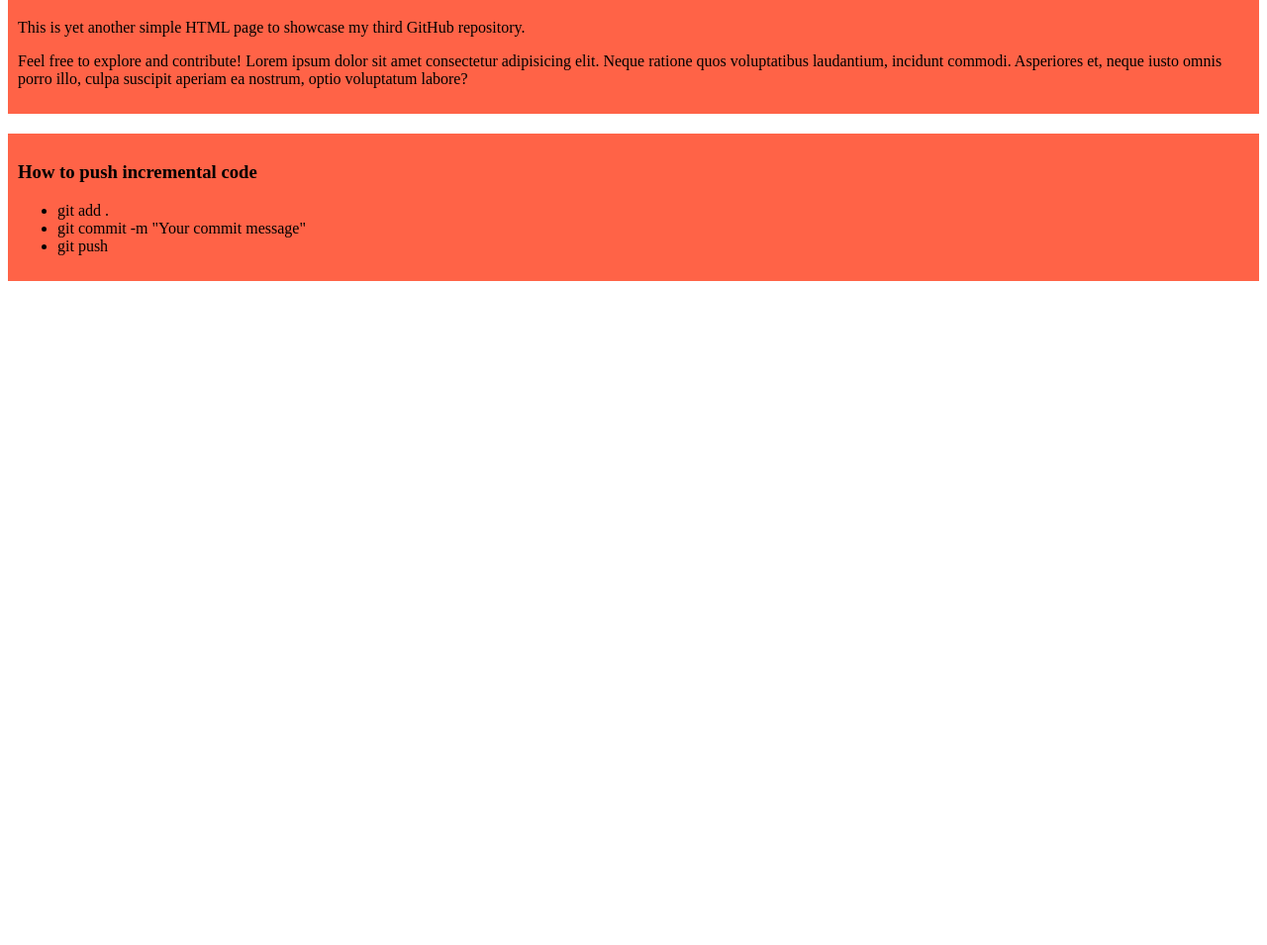
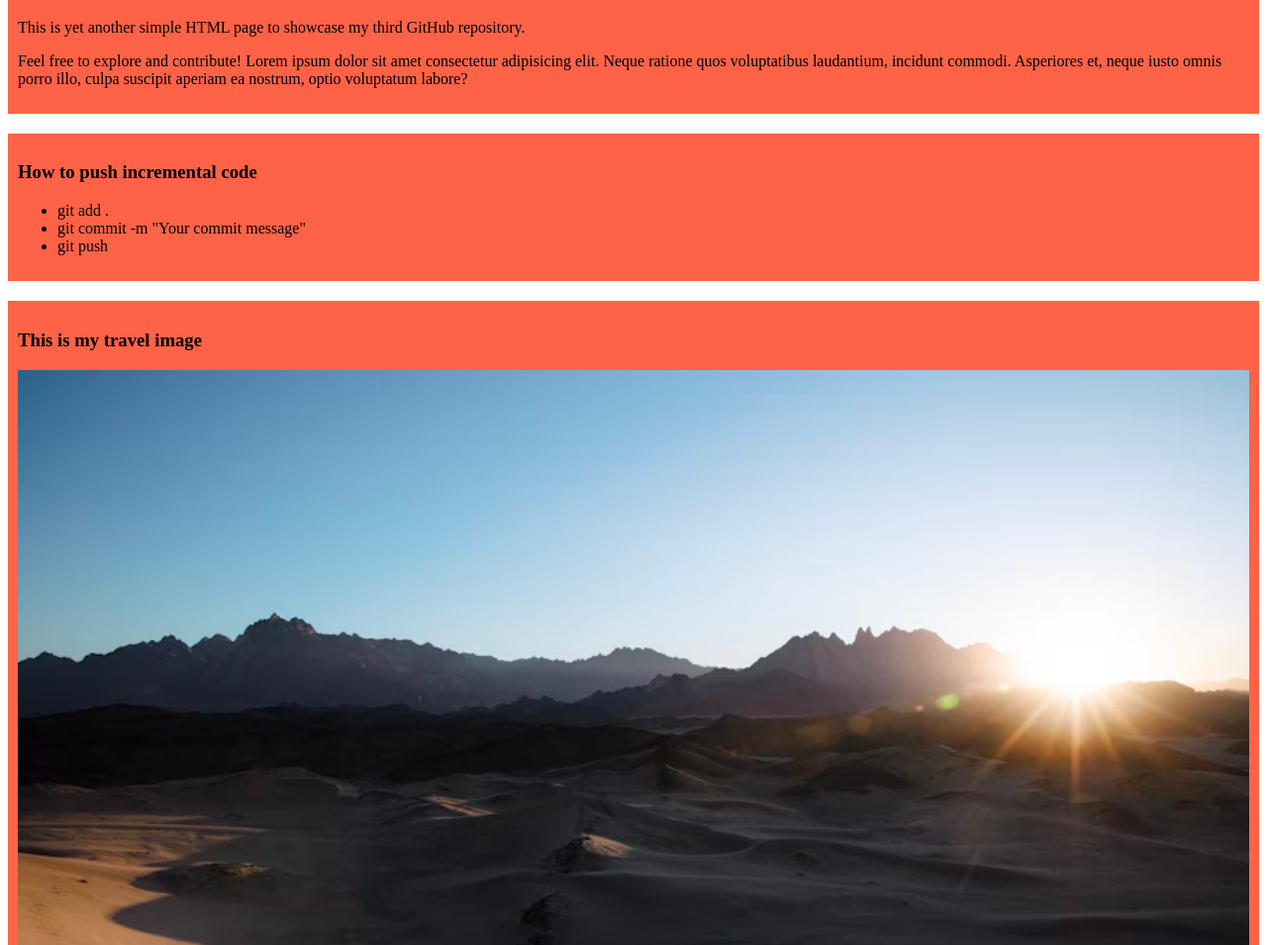
Before and after one commit to MD-ELIUS/my-first-github-repo, a plain HTML site: page index.html in a window 1280 px wide. Shown: the part 503-1458 px from the top of the page at 99% size. Before the commit the page ends 800 px from the top, so only its background shows below. Drawn offline with Linux system fonts and the light colour scheme.

Commit message:
added a image

```diff
--- a/index.html
+++ b/index.html
@@ -46,5 +46,11 @@
             <li>git push </li>
         </ul>
     </div>
+    <div>
+        <h3>
+            This is my travel image
+        </h3>
+        <img src="images/travel.jpg" alt="Travel Image" style="width: 100%; height: auto;">
+    </div>
 </body>
 </html>
--- a/style.css
+++ b/style.css
@@ -1,5 +1,5 @@
 div {
     background-color: tomato;
     margin-top: 20px;
-    padding:10px;
+    padding: 10px;
 }
```
Also changed, not shown: images/travel.jpg (added).
